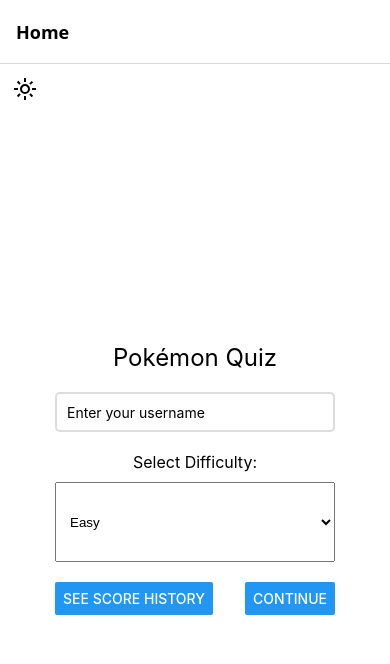
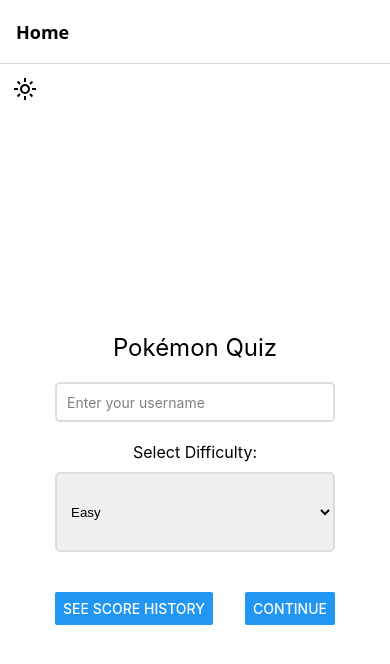
Before and after one commit to Ferran-Villagrasa-Povedano/pokemon-quiz-app, a React Native app: screen /Home in a window 390 px wide. Shown: the top 664 px of the page. Built offline with nearby package versions, Linux system fonts and the light colour scheme.

Commit message:
added theme support

```diff
--- a/app.json
+++ b/app.json
@@ -19,7 +19,8 @@
       "adaptiveIcon": {
         "foregroundImage": "./assets/adaptive-icon.png",
         "backgroundColor": "#ffffff"
-      }
+      },
+      "package": "com.anonymous.pokemonquizapp"
     },
     "web": {
       "favicon": "./assets/favicon.png"
--- a/components/AnswerButton.js
+++ b/components/AnswerButton.js
@@ -1,7 +1,17 @@
 import React from 'react';
-import { TouchableOpacity, Text, Image, StyleSheet } from 'react-native';
+import {
+  Image,
+  StyleSheet,
+  Text,
+  TouchableOpacity,
+  useColorScheme,
+} from 'react-native';
+import { darkTheme, lightTheme } from '../theme';
 
 const AnswerButton = ({ answer, onPress }) => {
+  const theme = useColorScheme();
+  const styles = createStyles(theme);
+
   return (
     <TouchableOpacity style={styles.answerButton} onPress={onPress}>
       {answer.text && <Text style={styles.answerText}>{answer.text}</Text>}
@@ -12,10 +22,11 @@
   );
 };
 
-const styles = StyleSheet.create({
+const createStyles = (theme) =>
+  StyleSheet.create({
     answerButton: {
       alignItems: 'center',
-    backgroundColor: '#f0f0f0',
+      backgroundColor: theme === 'dark' ? '#333' : '#f0f0f0',
       padding: 10,
       marginVertical: 5,
       borderRadius: 5,
@@ -25,6 +36,7 @@
     answerText: {
       fontSize: 16,
       textAlign: 'center',
+      color: theme === 'dark' ? darkTheme.text : lightTheme.text,
     },
     answerImage: {
       width: 100,
--- a/components/QuestionItem.js
+++ b/components/QuestionItem.js
@@ -1,11 +1,15 @@
 import React, { useMemo } from 'react';
-import { View, Text, StyleSheet, Image } from 'react-native';
+import { Image, StyleSheet, Text, useColorScheme, View } from 'react-native';
+import { darkTheme, lightTheme } from '../theme';
+import { shuffle } from '../utils/shuffle';
 import AnswerButton from './AnswerButton';
-import { shuffle } from '../utils/shuffle';
 
 const QuestionItem = ({ question, onAnswer, disabled }) => {
   const { question: questionContent, answers } = question;
   const shuffledAnswers = useMemo(() => shuffle(answers), [answers]);
+
+  const theme = useColorScheme();
+  const styles = createStyles(theme);
 
   const onPressCallback = (answer) => {
     return () => {
@@ -60,11 +64,12 @@
   );
 };
 
-const styles = StyleSheet.create({
+const createStyles = (theme) =>
+  StyleSheet.create({
     container: {
       padding: 20,
       marginHorizontal: 20,
-    backgroundColor: '#fff',
+      backgroundColor: theme === 'dark' ? '#292929' : '#f0f0f0',
       borderRadius: 8,
       shadowColor: '#000',
       shadowOpacity: 0.1,
@@ -86,6 +91,7 @@
       marginBottom: 10,
     },
     questionText: {
+      color: theme === 'dark' ? darkTheme.text : lightTheme.text,
       fontSize: 18,
       fontWeight: 'bold',
       marginBottom: 20,
--- a/components/ThemeToggler.js
+++ b/components/ThemeToggler.js
@@ -1,5 +1,5 @@
-import React, { useState, useEffect } from 'react';
-import { View, TouchableOpacity, StyleSheet, Appearance } from 'react-native';
+import React, { useEffect, useState } from 'react';
+import { Appearance, StyleSheet, TouchableOpacity, View } from 'react-native';
 import { DarkMode, LightMode } from './Icons';
 
 const ThemeToggler = () => {
@@ -38,6 +38,7 @@
     justifyContent: 'center',
     alignItems: 'center',
     borderRadius: 50,
+    backgroundColor: 'transparent',
   },
 });
 
--- a/package.json
+++ b/package.json
@@ -4,8 +4,8 @@
   "main": "index.js",
   "scripts": {
     "start": "expo start",
-    "android": "expo start --android",
-    "ios": "expo start --ios",
+    "android": "expo run:android",
+    "ios": "expo run:ios",
     "web": "expo start --web",
     "lint": "eslint .",
     "format": "prettier --write --list-different ."
--- a/screens/HomeScreen.js
+++ b/screens/HomeScreen.js
@@ -1,22 +1,25 @@
+import { Picker } from '@react-native-picker/picker';
+import { useNavigation } from '@react-navigation/native'; // Import useNavigation for navigation
 import React, { useState } from 'react';
 import {
-  View,
+  Alert,
+  Button,
+  StyleSheet,
   Text,
   TextInput,
-  StyleSheet,
-  Alert,
   useColorScheme,
+  View,
 } from 'react-native';
-import { useNavigation } from '@react-navigation/native'; // Import useNavigation for navigation
-import { Picker } from '@react-native-picker/picker';
-import { Button } from 'react-native';
 import ThemeToggler from '../components/ThemeToggler';
+import { darkTheme, lightTheme } from '../theme';
 
 const DifficultySelection = () => {
   const [username, setUsername] = useState('');
   const [difficulty, setDifficulty] = useState('easy');
   const navigation = useNavigation();
+
   const theme = useColorScheme();
+  const styles = createStyles(theme);
 
   const handleContinuePress = () => {
     if (!username) {
@@ -36,34 +39,25 @@
 
   return (
     <>
-      <View style={{ backgroundColor: theme === 'dark' ? '#1a1a1a' : '#fff' }}>
+      <View style={styles.themeContainer}>
         <ThemeToggler />
       </View>
-      <View
-        style={[
-          styles.container,
-          { backgroundColor: theme === 'dark' ? '#1a1a1a' : '#fff' },
-        ]}
-      >
-        <Text
-          style={[styles.title, { color: theme === 'dark' ? '#fff' : '#000' }]}
-        >
-          Pokémon Quiz
-        </Text>
+      <View style={styles.container}>
+        <Text style={styles.title}>Pokémon Quiz</Text>
 
         <TextInput
           style={styles.input}
+          placeholderTextColor={
+            theme === 'dark' ? 'rgba(255, 255, 255, 0.5)' : 'rgba(0, 0, 0, 0.5)'
+          }
           placeholder="Enter your username"
           value={username}
           onChangeText={setUsername}
         />
 
-        <Text
-          style={[styles.label, { color: theme === 'dark' ? '#fff' : '#000' }]}
-        >
-          Select Difficulty:
-        </Text>
+        <Text style={styles.label}>Select Difficulty:</Text>
         <Picker
+          dropdownIconColor={theme === 'dark' ? 'white' : 'black'}
           style={styles.picker}
           selectedValue={difficulty}
           onValueChange={(itemValue) => setDifficulty(itemValue)}
@@ -87,25 +81,35 @@
   );
 };
 
-const styles = StyleSheet.create({
+const createStyles = (theme) =>
+  StyleSheet.create({
+    themeContainer: {
+      backgroundColor:
+        theme === 'dark' ? darkTheme.background : lightTheme.background,
+    },
     container: {
       flex: 1,
       justifyContent: 'center',
       alignItems: 'center',
       padding: 20,
+      backgroundColor:
+        theme === 'dark' ? darkTheme.background : lightTheme.background,
     },
     title: {
       fontSize: 24,
       marginBottom: 20,
+      color: theme === 'dark' ? darkTheme.text : lightTheme.text,
     },
     label: {
       fontSize: 16,
       marginBottom: 10,
+      color: theme === 'dark' ? darkTheme.text : lightTheme.text,
     },
     input: {
       width: '80%',
       height: 40,
-    borderColor: '#ddd',
+      color: theme === 'dark' ? darkTheme.text : lightTheme.text,
+      borderColor: theme === 'dark' ? darkTheme.border : lightTheme.border,
       borderWidth: 2,
       borderRadius: 5,
       marginBottom: 20,
@@ -116,19 +120,13 @@
       height: 80,
       marginBottom: 20,
       paddingLeft: 10,
-  },
-  continueButton: {
-    backgroundColor: '#007bff',
-    padding: 15,
-    width: '80%',
+      color: theme === 'dark' ? darkTheme.text : lightTheme.text,
+      borderColor: theme === 'dark' ? darkTheme.border : lightTheme.border,
+      borderWidth: 2,
       borderRadius: 5,
-    alignItems: 'center',
-  },
-  buttonText: {
-    color: '#fff',
-    fontSize: 16,
     },
     buttonsContainer: {
+      marginTop: 20,
       flexDirection: 'row',
       justifyContent: 'space-between',
       width: '80%',
--- a/screens/QuizScreen.js
+++ b/screens/QuizScreen.js
@@ -1,14 +1,15 @@
+import { useEffect, useRef, useState } from 'react';
 import {
+  Animated,
+  Button,
+  Easing,
+  Modal,
+  StyleSheet,
   Text,
+  useColorScheme,
   View,
-  Button,
-  StyleSheet,
-  Modal,
-  Animated,
-  Easing,
 } from 'react-native';
-import { useThemeStyles } from '../styles';
-import { useState, useEffect, useRef } from 'react';
+import { darkTheme, lightTheme } from '../theme';
 import { shuffle } from '../utils/shuffle';
 
 import questionsData from '../questions';
@@ -20,10 +21,11 @@
   const { difficulty, username } = route.params;
 
   const navigation = useNavigation();
-  const baseStyles = useThemeStyles();
+  const theme = useColorScheme();
+  const styles = createStyles(theme);
 
   const [questions, setQuestions] = useState(
-    shuffle(questionsData[difficulty])
+    shuffle(questionsData[difficulty]).slice(0, 1)
   );
   const [selectedQuestion, setSelectedQuestion] = useState(0);
   const [points, setPoints] = useState(0);
@@ -39,19 +41,28 @@
   const [timeLeft, setTimeLeft] = useState(totalTime);
   const progressAnim = useRef(new Animated.Value(0)).current;
 
+  const timerRef = useRef(null);
+
   const handleAnswer = (isCorrect, isTime) => {
+    if (timerRef.current) {
+      clearInterval(timerRef.current);
+      timerRef.current = null;
+    }
+
+    progressAnim.stopAnimation();
+
     if (isTime) {
-    setIsTime(true); // El tiempo se agotó
-    setIsCorrect(false); // Tratarlo como incorrecto
+      setIsTime(true);
+      setIsCorrect(false);
     } else {
-    setIsTime(false); // No es un caso de "Time Out"
-    setIsCorrect(isCorrect); // Establecer si la respuesta fue correcta
+      setIsTime(false);
+      setIsCorrect(isCorrect);
       if (isCorrect) {
-      setPoints(points + 1); // Incrementar puntos si es correcto
+        setPoints(points + 1);
       }
     }
 
-  setModalVisible(true); // Mostrar el modal
+    setModalVisible(true);
     setDisabled(true);
   };
 
@@ -61,9 +72,8 @@
 
     setIsTime(false);
 
-    // Reiniciar temporizador y barra de progreso
     setTimeLeft(totalTime);
-    progressAnim.setValue(0); // Reiniciar la animación
+    progressAnim.setValue(0);
 
     setSelectedQuestion(selectedQuestion + 1);
 
@@ -78,19 +88,22 @@
   };
 
   useEffect(() => {
-    // Countdown timer logic
-    const timer = setInterval(() => {
+    if (timerRef.current) {
+      clearInterval(timerRef.current);
+    }
+
+    timerRef.current = setInterval(() => {
       setTimeLeft((prev) => {
         if (prev <= 1) {
-          clearInterval(timer); // Detener el temporizador
-          handleAnswer(false, true); // Considerar la respuesta incorrecta
+          clearInterval(timerRef.current);
+          timerRef.current = null;
+          handleAnswer(false, true);
           return 0;
         }
-        return prev - 1; // Reducir el tiempo en 1 segundo
+        return prev - 1;
       });
     }, 1000);
 
-    // Progress bar animation
     Animated.timing(progressAnim, {
       toValue: 1,
       duration: totalTime * 1000,
@@ -98,17 +111,21 @@
       useNativeDriver: false,
     }).start();
 
-    return () => clearInterval(timer);
+    return () => {
+      if (timerRef.current) {
+        clearInterval(timerRef.current);
+      }
+      progressAnim.stopAnimation();
+    };
   }, [selectedQuestion]);
 
-  // Interpolating the progress bar width
   const progressWidth = progressAnim.interpolate({
     inputRange: [0, 1],
     outputRange: ['0%', '100%'],
   });
 
   return (
-    <View style={baseStyles.container}>
+    <View style={styles.container}>
       <Animated.View style={[styles.progressBar, { width: progressWidth }]} />
       <Text style={styles.points}>
         Points: {points}/{questions.length}
@@ -135,11 +152,7 @@
             <Text style={styles.modalText}>
               {isTime ? 'Time out!' : isCorrect ? 'Correct!' : 'Incorrect!'}
             </Text>
-            <Button
-              style={styles.continueButton}
-              onPress={handleContinue}
-              title="Continue"
-            />
+            <Button onPress={handleContinue} title="Continue" />
           </View>
         </View>
       </Modal>
@@ -147,30 +160,20 @@
   );
 }
 
-const styles = StyleSheet.create({
-  username: {
-    fontSize: 20,
-    fontWeight: 'bold',
-    marginBottom: 10,
+const createStyles = (theme) =>
+  StyleSheet.create({
+    container: {
+      flex: 1,
+      justifyContent: 'center',
+      alignItems: 'center',
+      paddingVertical: 10,
+      backgroundColor:
+        theme === 'dark' ? darkTheme.background : lightTheme.background,
     },
     points: {
       fontSize: 16,
       marginBottom: 20,
-  },
-  endContainer: {
-    justifyContent: 'center',
-    alignItems: 'center',
-  },
-  endText: {
-    fontSize: 20,
-    fontWeight: 'bold',
-    marginBottom: 10,
-  },
-  endButtonContainer: {
-    marginTop: 20,
-    flexDirection: 'column',
-    justifyContent: 'space-between',
-    height: 80,
+      color: theme === 'dark' ? darkTheme.text : lightTheme.text,
     },
     modalOverlay: {
       flex: 1,
@@ -193,23 +196,6 @@
       color: '#fff',
       marginBottom: 20,
     },
-  continueButton: {
-    backgroundColor: '#fff',
-    paddingVertical: 10,
-    paddingHorizontal: 20,
-    borderRadius: 5,
-  },
-  continueButtonText: {
-    color: '#000',
-    fontSize: 16,
-    fontWeight: 'bold',
-  },
-  container: {
-    flex: 1,
-    justifyContent: 'center',
-    alignItems: 'center',
-    paddingVertical: 10,
-  },
     timerText: {
       fontSize: 24,
       fontWeight: 'bold',
--- a/screens/ResultScreen.js
+++ b/screens/ResultScreen.js
@@ -1,33 +1,36 @@
-import { Text, View, Button, StyleSheet } from 'react-native';
 import { useNavigation } from '@react-navigation/native';
 import { useEffect } from 'react';
+import { Button, StyleSheet, Text, useColorScheme, View } from 'react-native';
 import { addScore } from '../storage';
+import { darkTheme, lightTheme } from '../theme';
 
 export default function ResultScreen({ route }) {
   const { points, maxPoints, username, difficulty } = route.params;
   const navigation = useNavigation();
+  const theme = useColorScheme();
+  const styles = createStyles(theme);
 
   useEffect(() => {
     addScore(username, difficulty, points);
   }, []);
 
   return (
-    <View style={styles.endContainer}>
-      <Text style={styles.endText}>Quiz Complete!</Text>
-      <Text style={styles.endText}>
+    <View style={styles.container}>
+      <Text style={styles.title}>Quiz Complete!</Text>
+      <Text style={styles.text}>
         {username}, you scored {points}/{maxPoints} points.
       </Text>
-      <View style={styles.endButtonContainer}>
+      <View style={styles.buttonsContainer}>
+        <Button
+          title="See Score History"
+          onPress={() => {
+            navigation.replace('ScoreHistory');
+          }}
+        />
         <Button
           title="Return to Home"
           onPress={() => {
             navigation.replace('Home');
-          }}
-        />
-        <Button
-          title="See Score History"
-          onPress={() => {
-            navigation.replace('ScoreHistory');
           }}
         />
       </View>
@@ -35,7 +38,22 @@
   );
 }
 
-const styles = StyleSheet.create({
+const createStyles = (theme) =>
+  StyleSheet.create({
+    container: {
+      flex: 1,
+      justifyContent: 'center',
+      alignItems: 'center',
+      paddingVertical: 10,
+      backgroundColor:
+        theme === 'dark' ? darkTheme.background : lightTheme.background,
+    },
+    buttonsContainer: {
+      marginTop: 20,
+      flexDirection: 'row',
+      justifyContent: 'space-between',
+      width: '80%',
+    },
     username: {
       fontSize: 20,
       fontWeight: 'bold',
@@ -45,19 +63,15 @@
       fontSize: 16,
       marginBottom: 20,
     },
-  endContainer: {
-    justifyContent: 'center',
-    alignItems: 'center',
-  },
-  endText: {
-    fontSize: 20,
+    title: {
+      fontSize: 24,
       fontWeight: 'bold',
       marginBottom: 10,
+      color: theme === 'dark' ? darkTheme.text : lightTheme.text,
     },
-  endButtonContainer: {
-    marginTop: 20,
-    flexDirection: 'column',
-    justifyContent: 'space-between',
-    height: 80,
+    text: {
+      fontSize: 18,
+      marginBottom: 10,
+      color: theme === 'dark' ? darkTheme.text : lightTheme.text,
     },
   });
--- a/screens/ScoreHistoryScreen.js
+++ b/screens/ScoreHistoryScreen.js
@@ -1,10 +1,14 @@
-import { Text, View, FlatList, StyleSheet } from 'react-native';
+import { useNavigation } from '@react-navigation/native';
+import React, { useState } from 'react';
+import { FlatList, StyleSheet, Text, useColorScheme, View } from 'react-native';
 import { retrieveScoreHistory } from '../storage';
-import React, { useState } from 'react';
-import { useNavigation } from '@react-navigation/native';
+import { darkTheme, lightTheme } from '../theme';
 
 export default function ScoreHistoryScreen() {
   const navigation = useNavigation();
+
+  const theme = useColorScheme();
+  const stiles = createStyles(theme);
 
   const [scoreHistory, setScoreHistory] = useState([]);
 
@@ -13,20 +17,22 @@
   }, []);
 
   return (
-    <View>
+    <View style={stiles.container}>
       <FlatList
         data={scoreHistory}
         renderItem={({ item }) => (
           <View style={stiles.item}>
             {/*TODO: auto localization*/}
-            <Text>
+            <Text style={stiles.text}>
               {new Date(item.date).toLocaleDateString('es-ES', {
                 day: 'numeric',
                 month: 'long',
                 year: 'numeric',
+                hour: 'numeric',
+                minute: 'numeric',
               })}
             </Text>
-            <Text>
+            <Text style={stiles.text}>
               {item.username}: {item.difficulty || 'Unknown'} {item.score}{' '}
               points
             </Text>
@@ -37,12 +43,20 @@
   );
 }
 
-const stiles = StyleSheet.create({
+const createStyles = (theme) =>
+  StyleSheet.create({
+    container: {
+      backgroundColor:
+        theme === 'dark' ? darkTheme.background : lightTheme.background,
+    },
     item: {
-    backgroundColor: '#cdcdcd',
+      backgroundColor: theme === 'dark' ? '#333' : '#cdcdcd',
       padding: 20,
       marginVertical: 8,
       marginHorizontal: 16,
       borderRadius: 10,
     },
+    text: {
+      color: theme === 'dark' ? darkTheme.text : lightTheme.text,
+    },
   });
--- a/styles.js
+++ /dev/null
@@ -1,18 +0,0 @@
-import { useColorScheme } from 'react-native';
-import { StyleSheet } from 'react-native';
-
-export const useThemeStyles = () => {
-  const theme = useColorScheme(); // Use hook to get current theme (light or dark)
-
-  return StyleSheet.create({
-    container: {
-      flex: 1,
-      backgroundColor: theme === 'dark' ? '#1a1a1a' : '#fff', // Set background based on theme
-      alignItems: 'center',
-      justifyContent: 'center',
-    },
-    text: {
-      color: theme === 'dark' ? 'white' : 'black', // Set text color based on theme
-    },
-  });
-};
--- a/theme.js
+++ b/theme.js
@@ -0,0 +1,11 @@
+export const lightTheme = {
+  background: '#fff',
+  text: '#000',
+  border: '#ddd',
+};
+
+export const darkTheme = {
+  background: '#1c1b1f',
+  text: '#fff',
+  border: '#333',
+};
```
Also changed, not shown: questions.js (+5 -5 lines). Lines whose indentation alone changed are shown as unchanged.
